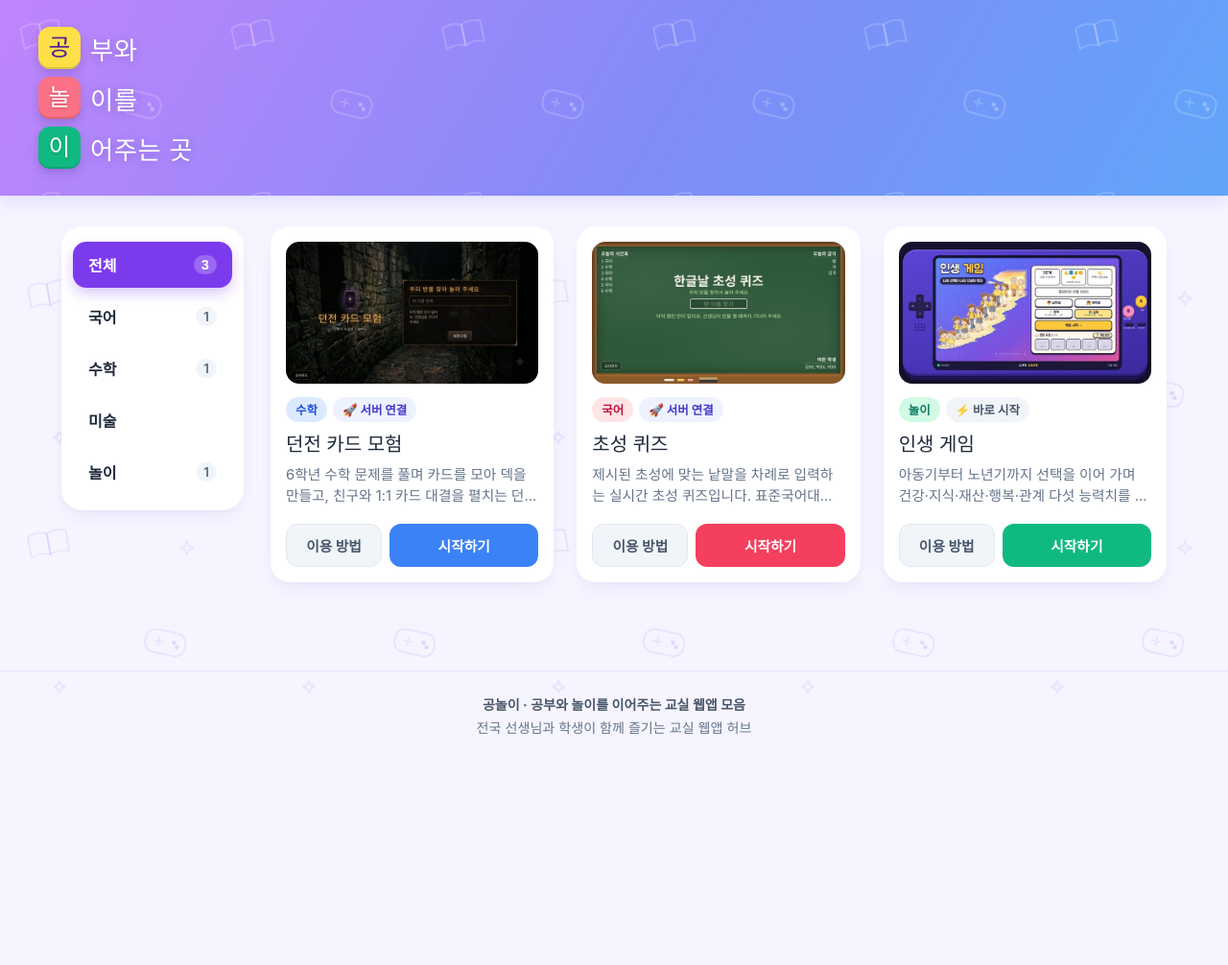
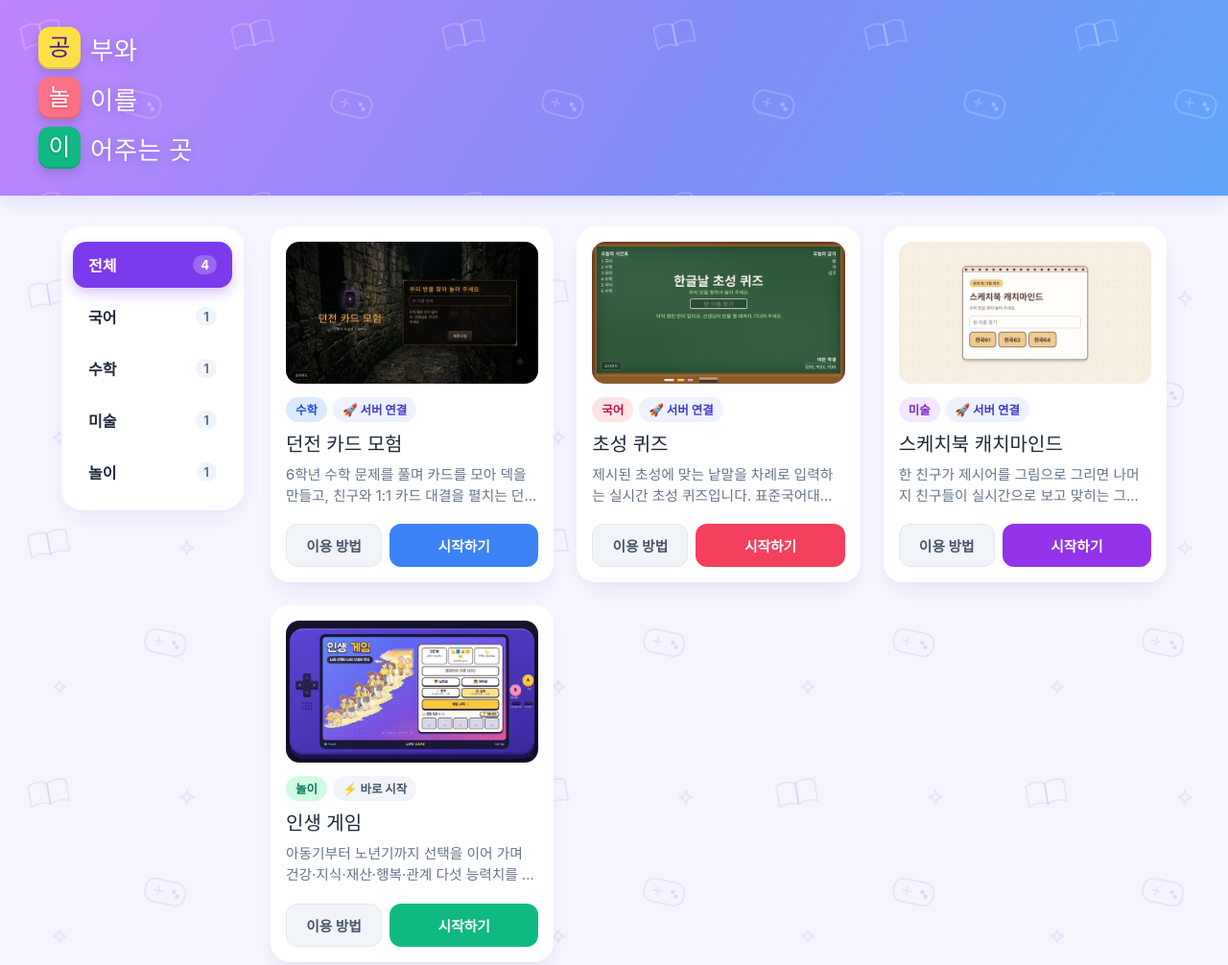
Before and after one commit to yulli297/homepage, a plain HTML site: page index.html in a window 1280 px wide. Shown: the top 1006 px of the page at 96% size. Before the commit the page ends 800 px from the top, so only its background shows below. Drawn offline with Linux system fonts and the light colour scheme; a web font is replaced by a local one.

Commit message:
스케치북 캐치마인드 추가 (미술)
- 주소: class-game-hub.onrender.com/catchmind/ (교사 화면 /catchmind/teacher)
- 썸네일은 게임 첫 화면(반 찾기)

Co-Authored-By: Claude Opus 5.5 <noreply@anthropic.com>
Claude-Session: https://claude.ai/code/session_01X8WTPGdqoPkpYNNXZBfYbZ

```diff
--- a/index.html
+++ b/index.html
@@ -807,6 +807,29 @@
         }
       },
       {
+        id: 'catchmind',
+        title: '스케치북 캐치마인드',
+        category: 'art',
+        hosting: 'render',
+        url: 'https://class-game-hub.onrender.com/catchmind/',
+        thumbnail: './thumb-catchmind.jpg',
+        fallbackEmoji: '🎨',
+        description: '한 친구가 제시어를 그림으로 그리면 나머지 친구들이 실시간으로 보고 맞히는 그림 퀴즈입니다. 빨리 맞힐수록 점수가 높아요.',
+        guide: {
+          grade: '초등 3~6학년',
+          duration: '20~30분',
+          device: '태블릿 가로 · PC (1인 1기기)',
+          steps: [
+            '선생님이 [교사용 화면 열기]에서 학급 이름과 학급 비밀번호를 정해 반을 열고, 제한 시간과 제시어(랜덤 주제 또는 직접 입력)를 고릅니다.',
+            '학생들은 QR 코드를 찍거나 [시작하기]에서 우리 반을 찾아 학급 비밀번호와 이름을 입력해 들어옵니다.',
+            '라운드마다 화가 한 명이 제시어를 그리고, 나머지 친구들은 정답을 입력합니다. 모두 맞히면 바로 다음 라운드로 넘어갑니다.',
+            '모든 라운드가 끝나면 최종 순위를 확인합니다. 화가는 모두 한 번씩 할 때까지 겹치지 않게 돌아갑니다.'
+          ],
+          tip: '교사 화면의 제시어는 처음에 가려져 있어 TV에 띄워도 괜찮습니다. 접속이 끊긴 학생은 같은 이름으로 다시 들어오면 점수가 그대로 이어집니다.',
+          teacherUrl: 'https://class-game-hub.onrender.com/catchmind/teacher'
+        }
+      },
+      {
         id: 'life-game',
         title: '인생 게임',
         category: 'play',
```
Also changed, not shown: thumb-catchmind.jpg (added).
